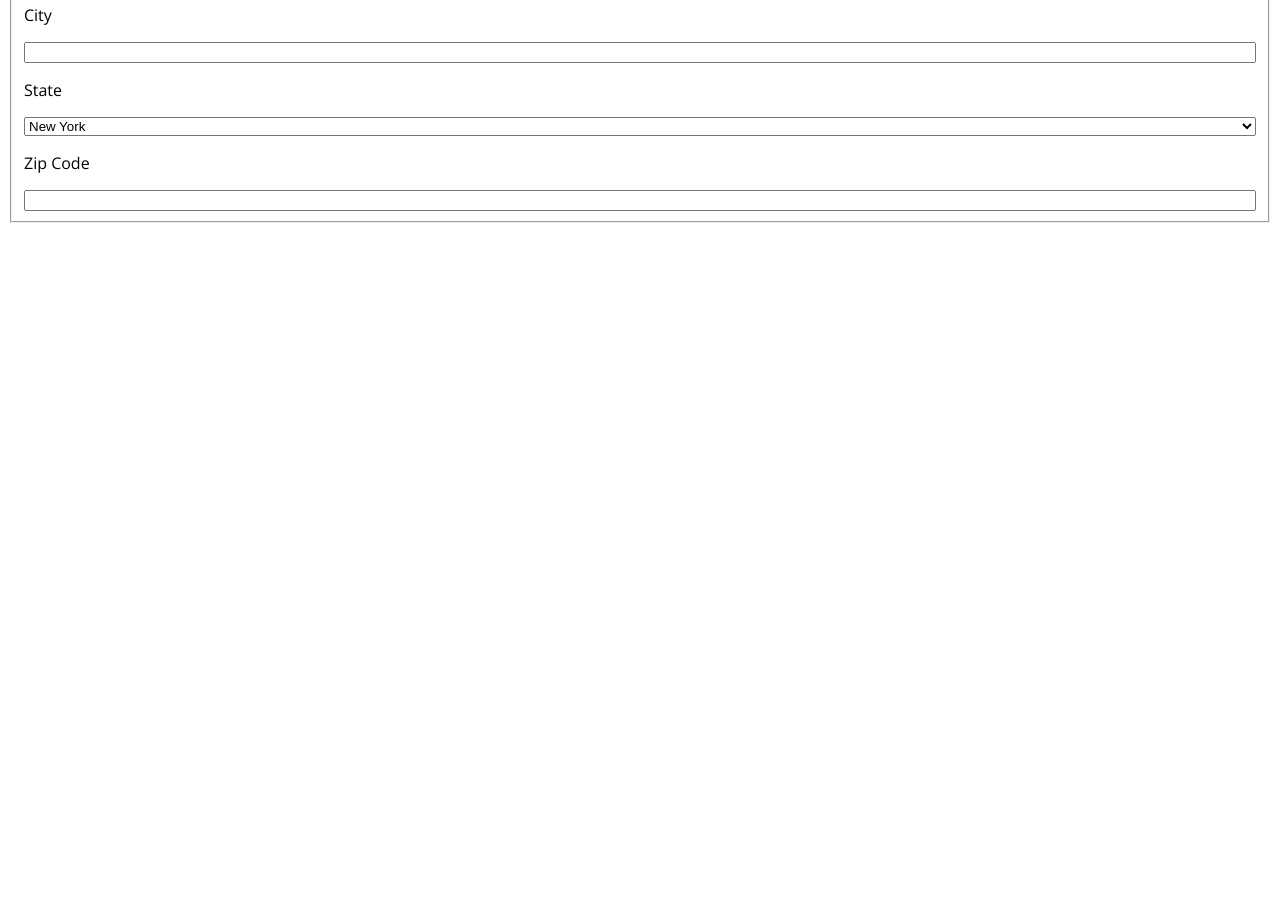
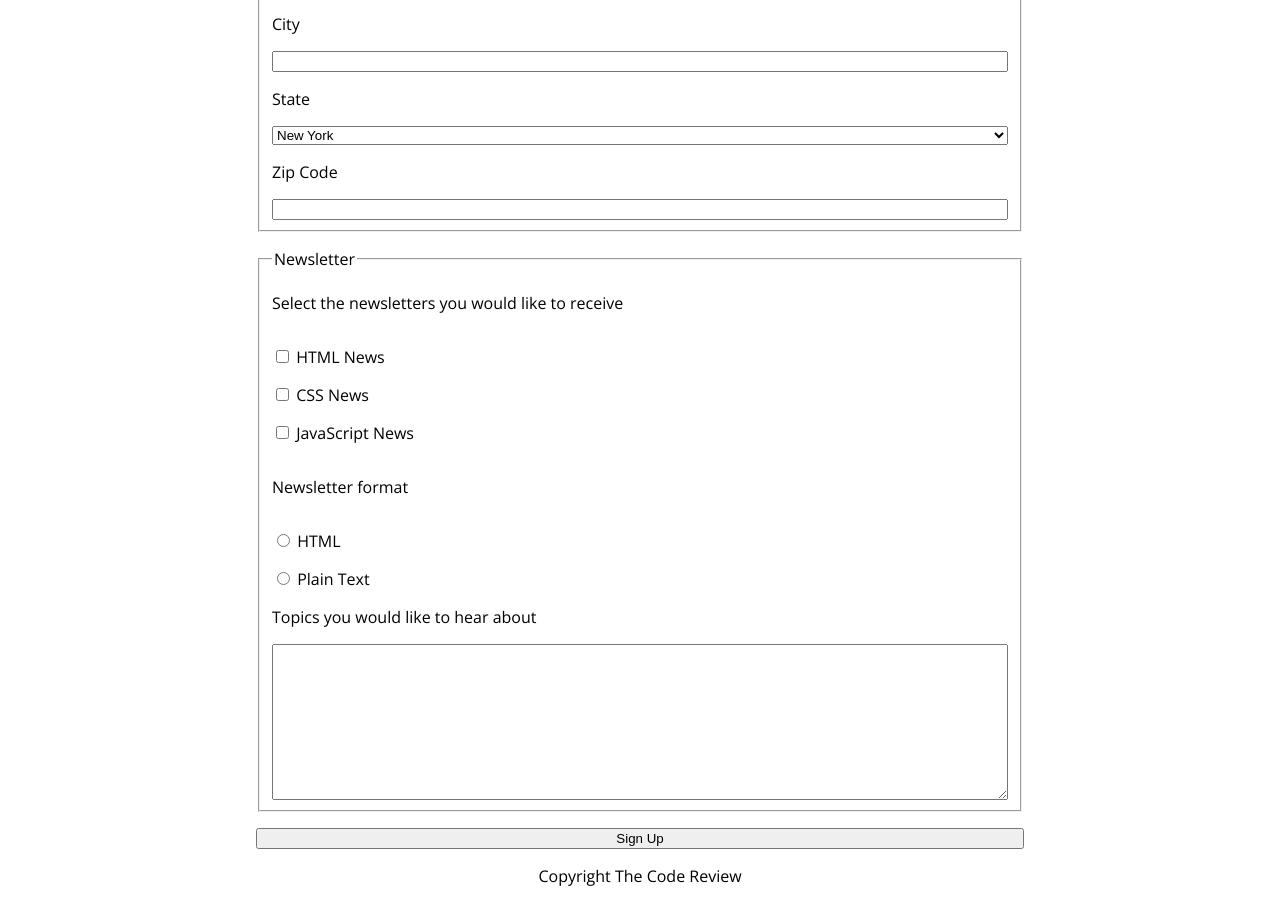
Before and after one commit to jamesbdev/tech-degree-unit-3, a plain HTML site: page index.html in a window 1280 px wide. Shown: the part 500-1403 px from the top of the page. Before the commit the page ends 800 px from the top, so only its background shows below. Drawn offline with nearby package versions, Linux system fonts and the light colour scheme.

Commit message:
added form fields

```diff
--- a/css/style.css
+++ b/css/style.css
@@ -1,5 +1,31 @@
 body {
   font-family: 'Open Sans', sans-serif;
+  margin: 0;
+}
+
+form {
+  display: flex;
+  flex-direction: column;
+  gap: 1rem;
+
+}
+
+main {
+  margin: 8px;
+}
+
+h1 {
+  text-align: center;
+  color: white;
+  margin: 0;
+  text-transform: uppercase;
+  padding: 1rem;
+
+}
+
+header {
+  background-color: blueviolet;
+  margin: 0;
 }
 
 fieldset {
@@ -7,3 +33,14 @@ fieldset {
   flex-direction: column;
   gap: 1rem;
 }
+
+footer p {
+  text-align: center;
+}
+
+@media (min-width: 768px) {
+  main {
+    width: 60%;
+    margin: 0 auto;
+  }
+}
--- a/index.html
+++ b/index.html
@@ -17,8 +17,12 @@
     <h2>Sign up for our news letter</h2>
     <p>Get the latest news for how your code is doing in your inbox</p>
     <form>
-     <fieldset>
-        <legend>Contact Information</legend>
+    <fieldset>
+        <legend>
+            Contact Information
+        </legend>
+
+
         <label for="name">Full name</label>
         <input type="text" id="name" name="user_name" required>
         <label for="email">Email Address</label>
@@ -38,10 +42,41 @@
         </select>
         <label for="zip-code">Zip Code</label>
         <input type="text" id="zip-code" name="user_zip_code">
-     </fieldset>
+    </fieldset>
+   <fieldset>
+    <legend>Newsletter</legend>
+
+     <p>Select the newsletters you would like to receive</p>
+     <div>
+        <input type="checkbox" id="html_news" name="html_news">
+        <label for="html_news">HTML News</label>
+     </div>
+     <div>
+        <input type="checkbox" id="css_news" name="css_news">
+        <label for="css_news">CSS News</label>
+   </div>
+   <div>
+    <input type="checkbox" id="javascript" name="js_news">
+    <label for="js">JavaScript News</label>
+</div>
+<p>Newsletter format</p>
+<div>
+    <input type="radio" id="html" name="format">
+    <label for="">HTML</label>
+</div>
+<div>
+    <input type="radio" id="plain_text" name="format">
+    <label for="plain_text">Plain Text</label>
+</div>
+<label for="other_topics">Topics you would like to hear about</label>
+
+<textarea name="other_topics" id="other_topics" cols="30" rows="10"></textarea>
+</fieldset>
+    <button type="submit">Sign Up</button>
     </form>
 </main>
 <footer>
+<p>Copyright The Code Review</p>
 
 </footer>
 </body>
```
